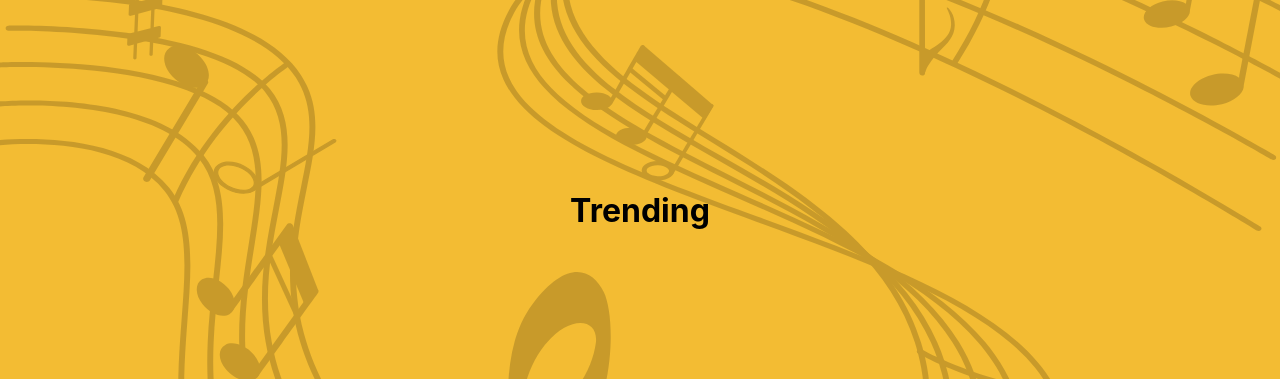
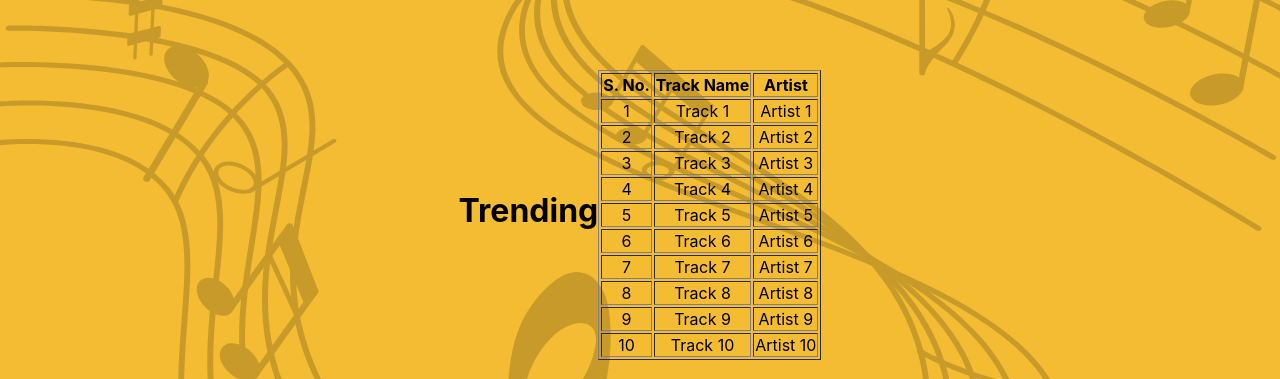
Before and after one commit to adhish-bahl/T-Une, a React (Create React App) app: page /trending in a window 1280 px wide. Shown: the part 421-800 px from the top of the page. Built offline with nearby package versions, Linux system fonts and the light colour scheme.

Commit message:
created trending tables

```diff
--- a/src/Trending.js
+++ b/src/Trending.js
@@ -33,6 +33,65 @@ function Trending() {
   return (
     <div className='trendingContainer'>
         <div className="heading">Trending</div>
+        <div className="section">
+            <table border="1">
+                <tr>
+                    <th>S. No.</th>
+                    <th>Track Name</th>
+                    <th>Artist</th>
+                </tr>
+                <tr>
+                    <td>1</td>
+                    <td>Track 1</td>
+                    <td>Artist 1</td>
+                </tr>
+                <tr>
+                    <td>2</td>
+                    <td>Track 2</td>
+                    <td>Artist 2</td>
+                </tr>
+                <tr>
+                    <td>3</td>
+                    <td>Track 3</td>
+                    <td>Artist 3</td>
+                </tr>
+                <tr>
+                    <td>4</td>
+                    <td>Track 4</td>
+                    <td>Artist 4</td>
+                </tr>
+                <tr>
+                    <td>5</td>
+                    <td>Track 5</td>
+                    <td>Artist 5</td>
+                </tr>
+                <tr>
+                    <td>6</td>
+                    <td>Track 6</td>
+                    <td>Artist 6</td>
+                </tr>
+                <tr>
+                    <td>7</td>
+                    <td>Track 7</td>
+                    <td>Artist 7</td>
+                </tr>
+                <tr>
+                    <td>8</td>
+                    <td>Track 8</td>
+                    <td>Artist 8</td>
+                </tr>
+                <tr>
+                    <td>9</td>
+                    <td>Track 9</td>
+                    <td>Artist 9</td>
+                </tr>
+                <tr>
+                    <td>10</td>
+                    <td>Track 10</td>
+                    <td>Artist 10</td>
+                </tr>
+            </table>
+        </div>
     </div>
   )
 }
```
Also changed, not shown: src/Header.js (+61 -0 lines).
